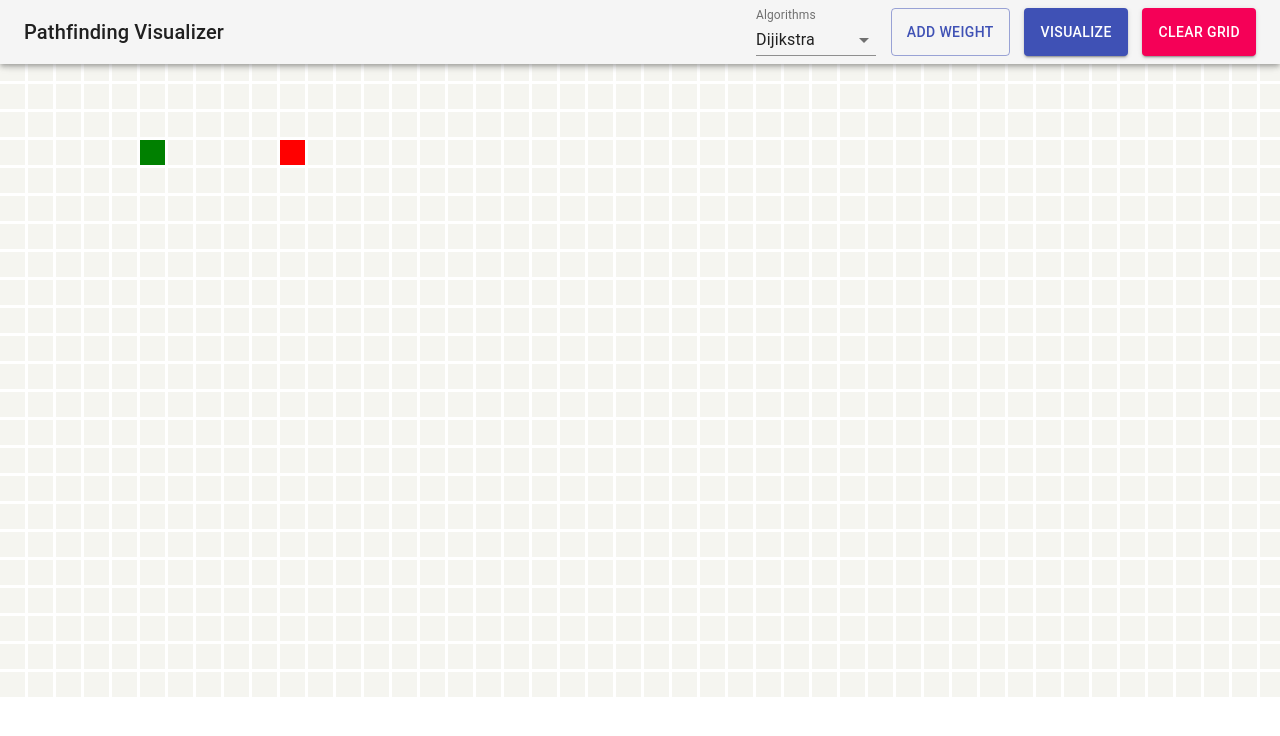
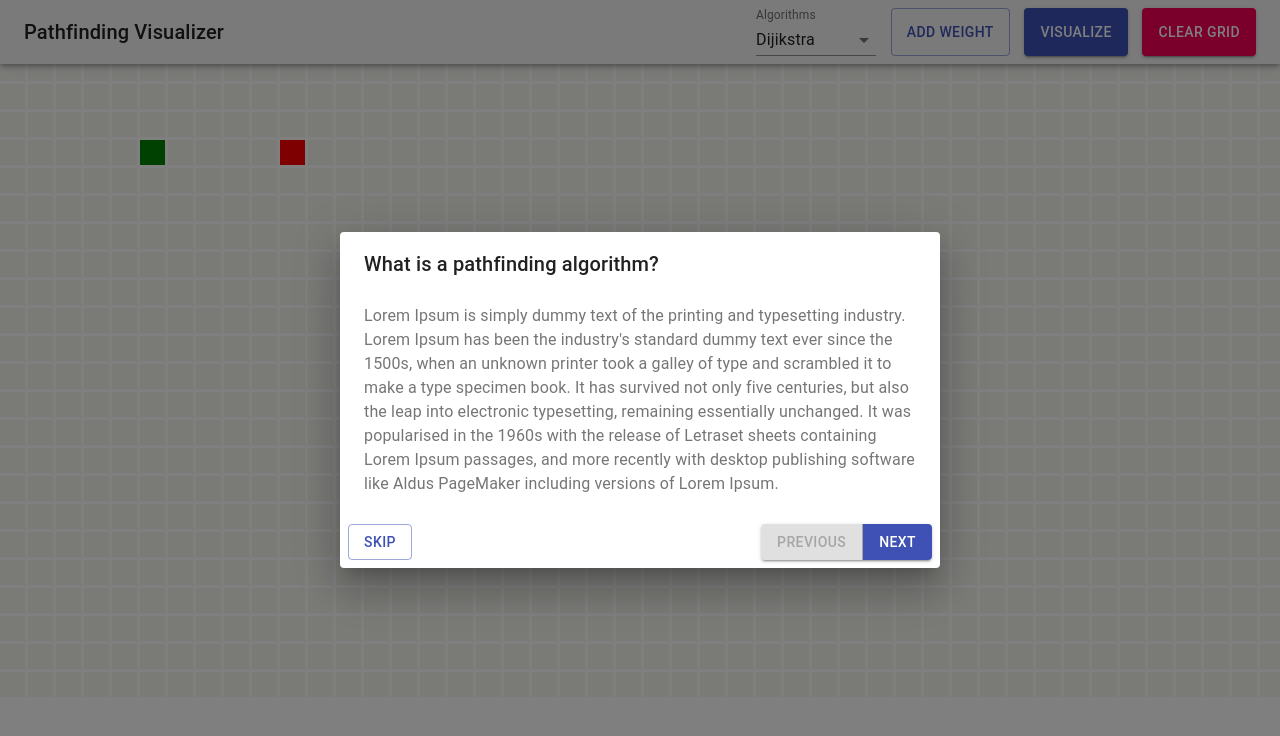
Before and after one commit to julianasinai/pathfinding-visualizer, a React (Create React App) app: page / in a window 1280 px wide. Shown: the top 736 px of the page. Built offline with nearby package versions, Linux system fonts and the light colour scheme.

Commit message:
Add tutorial modal

```diff
--- a/src/Grid/Grid.js
+++ b/src/Grid/Grid.js
@@ -1,5 +1,6 @@
 import React, { useState, useEffect } from 'react';
 import Navbar from './Navbar';
+import Tutorial from './Tutorial';
 import Square from './Square/Square';
 import SquareGrid from '../structure/SquareGrid';
 import { bfs } from '../algorithms/bfs';
@@ -284,6 +285,7 @@ const Grid = (props) => {
       handleWeight={() => handleWeight()}
       clearGrid={() => clearGrid()}
       />
+      <Tutorial />
       <div className={classes.grid}>
         {
           squares.map(square => {
--- /dev/null
+++ b/src/Grid/Tutorial.js
@@ -0,0 +1,102 @@
+import React, { useState } from 'react';
+import { makeStyles } from '@material-ui/core/styles';
+import Button from '@material-ui/core/Button';
+import ButtonGroup from '@material-ui/core/ButtonGroup';
+import Dialog from '@material-ui/core/Dialog';
+import DialogActions from '@material-ui/core/DialogActions';
+import DialogContent from '@material-ui/core/DialogContent';
+import DialogContentText from '@material-ui/core/DialogContentText';
+import DialogTitle from '@material-ui/core/DialogTitle';
+import Stepper from '@material-ui/core/Stepper';
+import Step from '@material-ui/core/Step';
+import StepLabel from '@material-ui/core/StepLabel';
+import Typography from '@material-ui/core/Typography';
+
+const useStyles = makeStyles((theme) => ({
+  root: {
+    width: '100%',
+  },
+  actions: {
+    display: 'flex',
+    justifyContent: 'space-between',
+  }
+}));
+
+const tutorialSteps = [
+  {
+    title: 'What is a pathfinding algorithm?',
+    text: "Lorem Ipsum is simply dummy text of the printing and typesetting industry. Lorem Ipsum has been the industry's standard dummy text ever since the 1500s, when an unknown printer took a galley of type and scrambled it to make a type specimen book. It has survived not only five centuries, but also the leap into electronic typesetting, remaining essentially unchanged. It was popularised in the 1960s with the release of Letraset sheets containing Lorem Ipsum passages, and more recently with desktop publishing software like Aldus PageMaker including versions of Lorem Ipsum.",
+  },
+  {
+    title: 'Selecting an algorithm',
+    text: "Lorem Ipsum is simply dummy text of the printing and typesetting industry. Lorem Ipsum has been the industry's standard dummy text ever since the 1500s, when an unknown printer took a galley of type and scrambled it to make a type specimen book. It has survived not only five centuries, but also the leap into electronic typesetting, remaining essentially unchanged. It was popularised in the 1960s with the release of Letraset sheets containing Lorem Ipsum passages, and more recently with desktop publishing software like Aldus PageMaker including versions of Lorem Ipsum.",
+  },
+  {
+    title: 'Avaliable algoritms',
+    text: "Lorem Ipsum is simply dummy text of the printing and typesetting industry. Lorem Ipsum has been the industry's standard dummy text ever since the 1500s, when an unknown printer took a galley of type and scrambled it to make a type specimen book. It has survived not only five centuries, but also the leap into electronic typesetting, remaining essentially unchanged. It was popularised in the 1960s with the release of Letraset sheets containing Lorem Ipsum passages, and more recently with desktop publishing software like Aldus PageMaker including versions of Lorem Ipsum.",
+  },
+  {
+    title: 'Adding walls and Wights',
+    text: "Lorem Ipsum is simply dummy text of the printing and typesetting industry. Lorem Ipsum has been the industry's standard dummy text ever since the 1500s, when an unknown printer took a galley of type and scrambled it to make a type specimen book. It has survived not only five centuries, but also the leap into electronic typesetting, remaining essentially unchanged. It was popularised in the 1960s with the release of Letraset sheets containing Lorem Ipsum passages, and more recently with desktop publishing software like Aldus PageMaker including versions of Lorem Ipsum.",
+  },
+  {
+    title: 'Dragging nodes',
+    text: "Lorem Ipsum is simply dummy text of the printing and typesetting industry. Lorem Ipsum has been the industry's standard dummy text ever since the 1500s, when an unknown printer took a galley of type and scrambled it to make a type specimen book. It has survived not only five centuries, but also the leap into electronic typesetting, remaining essentially unchanged. It was popularised in the 1960s with the release of Letraset sheets containing Lorem Ipsum passages, and more recently with desktop publishing software like Aldus PageMaker including versions of Lorem Ipsum.",
+  },
+  {
+    title: 'Visualize!',
+    text: "Lorem Ipsum is simply dummy text of the printing and typesetting industry. Lorem Ipsum has been the industry's standard dummy text ever since the 1500s, when an unknown printer took a galley of type and scrambled it to make a type specimen book. It has survived not only five centuries, but also the leap into electronic typesetting, remaining essentially unchanged. It was popularised in the 1960s with the release of Letraset sheets containing Lorem Ipsum passages, and more recently with desktop publishing software like Aldus PageMaker including versions of Lorem Ipsum.",
+  },
+];
+
+export default function Tutorial() {
+  const classes = useStyles();
+  const [open, setOpen] = useState(true);
+  const [activeStep, setActiveStep] = useState(0);
+  const maxSteps = tutorialSteps.length;
+
+  const handleClickOpen = () => {
+    setOpen(true);
+  };
+
+  const handleClose = () => {
+    setOpen(false);
+  };
+
+  const handleNext = () => {
+    setActiveStep(prevActiveStep => prevActiveStep + 1);
+  };
+
+  const handlePrevious = () => {
+    setActiveStep(prevActiveStep => prevActiveStep - 1);
+  }
+
+  return (
+    <div className={classes.root}>
+      <Dialog
+        open={open}
+        onClose={handleClose}
+        aria-labelledby="alert-dialog-title"
+        aria-describedby="alert-dialog-description"
+      >
+        <DialogTitle id="alert-dialog-title">
+          {tutorialSteps[activeStep].title}
+        </DialogTitle>
+        <DialogContent>
+          <DialogContentText id="alert-dialog-description">
+            {tutorialSteps[activeStep].text}
+          </DialogContentText>
+        </DialogContent>
+        <DialogActions className={classes.actions}>
+          <Button onClick={handleClose} color="primary" variant="outlined">
+            Skip
+          </Button>
+          <ButtonGroup color="primary" variant="contained">
+            <Button onClick={handlePrevious} disabled={activeStep === 0}>Previous</Button>
+            <Button onClick={handleNext} disabled={activeStep === maxSteps - 1}>Next</Button>
+          </ButtonGroup>
+        </DialogActions>
+      </Dialog>
+    </div>
+  );
+}
```
